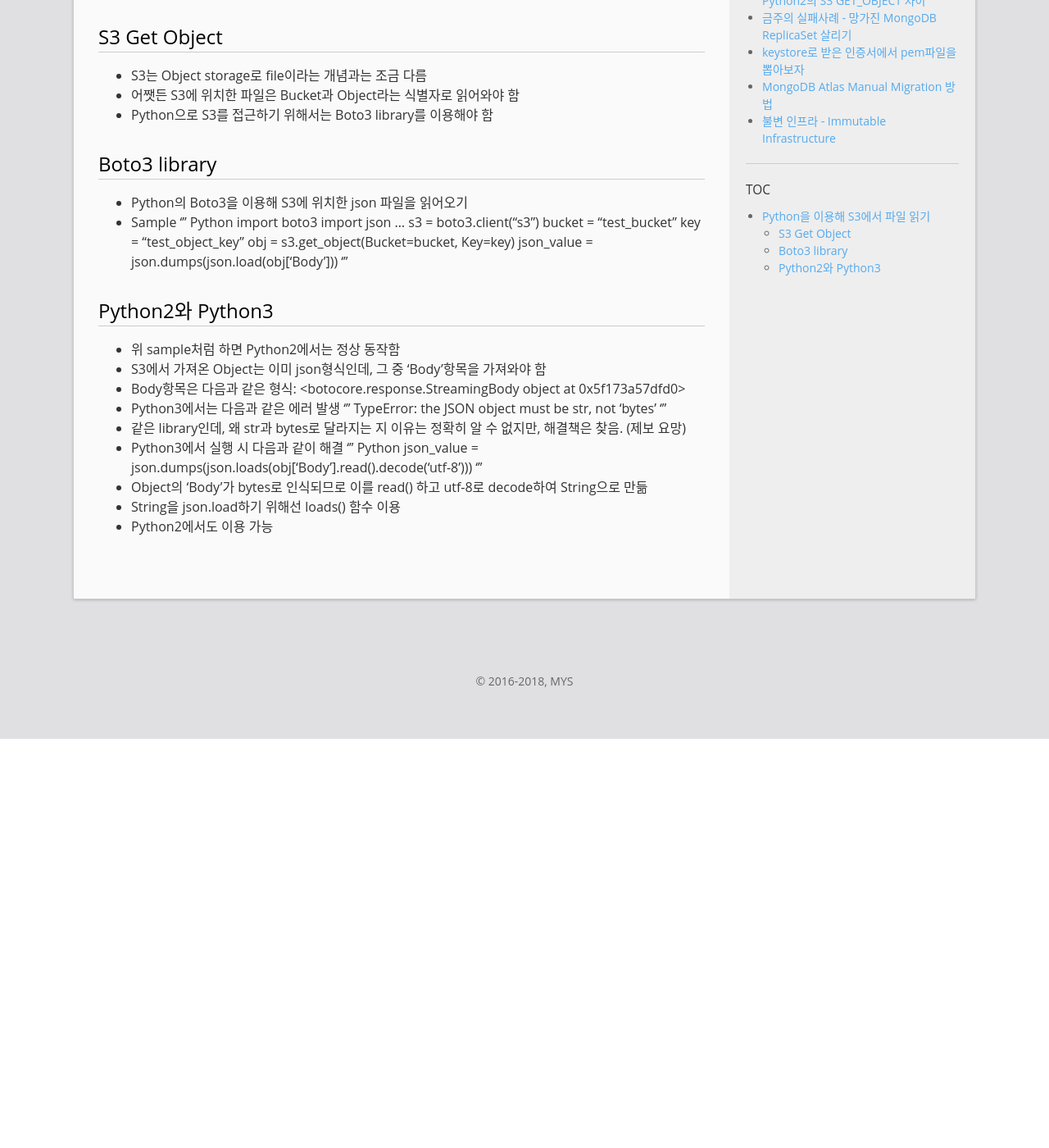
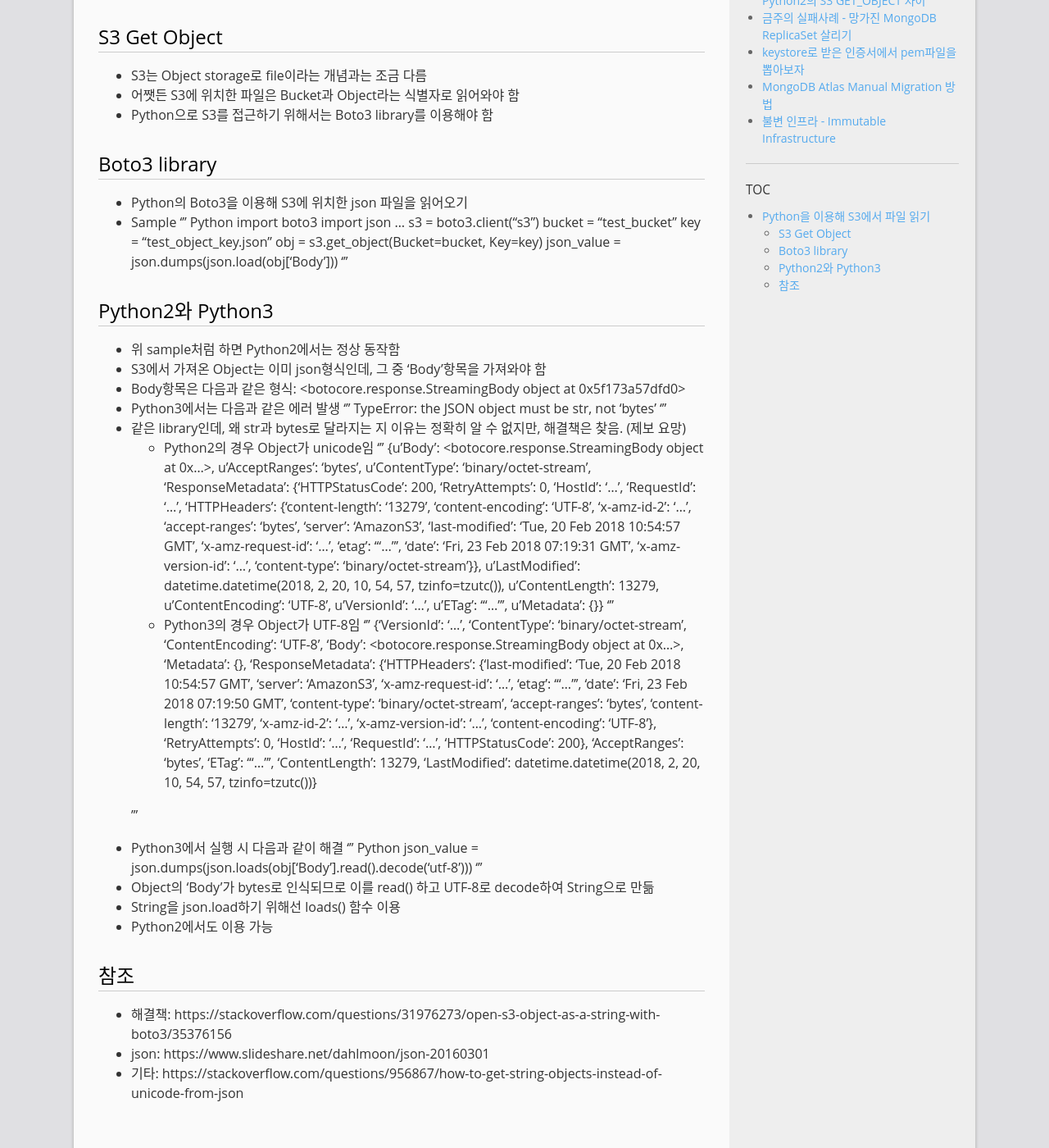
Before and after one commit to mystria/mystria.github.io, a Jekyll site: the page built from _posts/2018-02-26-fail-case-python3-vs-python2-s3-get-object.md, in a window 1280 px wide and 1400 px high, scrolled down 437 px. Shown: the whole window at 82% size. Built offline with Jekyll 4.4.1, drawn with Linux system fonts in a browser that asks for light colours; comment, search, counter and statistics services are not loaded; before the commit the page ends 1338 px from its top, so only the background shows below that.

Commit message:
Update contents

```diff
--- a/_posts/2018-02-26-fail-case-python3-vs-python2-s3-get-object.md
+++ b/_posts/2018-02-26-fail-case-python3-vs-python2-s3-get-object.md
@@ -23,7 +23,7 @@ import json
 ...
 s3 = boto3.client("s3")
 bucket = "test_bucket"
-key = "test_object_key"
+key = "test_object_key.json"
 obj = s3.get_object(Bucket=bucket, Key=key)
 json_value = json.dumps(json.load(obj['Body']))
 '''
@@ -37,10 +37,24 @@ json_value = json.dumps(json.load(obj['Body']))
 TypeError: the JSON object must be str, not 'bytes'
 '''
 - 같은 library인데, 왜 str과 bytes로 달라지는 지 이유는 정확히 알 수 없지만, 해결책은 찾음. (제보 요망)
+  + Python2의 경우 Object가 unicode임
+  '''
+  {u'Body': <botocore.response.StreamingBody object at 0x...>, u'AcceptRanges': 'bytes', u'ContentType': 'binary/octet-stream', 'ResponseMetadata': {'HTTPStatusCode': 200, 'RetryAttempts': 0, 'HostId': '...', 'RequestId': '...', 'HTTPHeaders': {'content-length': '13279', 'content-encoding': 'UTF-8', 'x-amz-id-2': '...', 'accept-ranges': 'bytes', 'server': 'AmazonS3', 'last-modified': 'Tue, 20 Feb 2018 10:54:57 GMT', 'x-amz-request-id': '...', 'etag': '"..."', 'date': 'Fri, 23 Feb 2018 07:19:31 GMT', 'x-amz-version-id': '...', 'content-type': 'binary/octet-stream'}}, u'LastModified': datetime.datetime(2018, 2, 20, 10, 54, 57, tzinfo=tzutc()), u'ContentLength': 13279, u'ContentEncoding': 'UTF-8', u'VersionId': '...', u'ETag': '"..."', u'Metadata': {}}
+  '''
+  + Python3의 경우 Object가 UTF-8임
+  '''
+  {'VersionId': '...', 'ContentType': 'binary/octet-stream', 'ContentEncoding': 'UTF-8', 'Body': <botocore.response.StreamingBody object at 0x...>, 'Metadata': {}, 'ResponseMetadata': {'HTTPHeaders': {'last-modified': 'Tue, 20 Feb 2018 10:54:57 GMT', 'server': 'AmazonS3', 'x-amz-request-id': '...', 'etag': '"..."', 'date': 'Fri, 23 Feb 2018 07:19:50 GMT', 'content-type': 'binary/octet-stream', 'accept-ranges': 'bytes', 'content-length': '13279', 'x-amz-id-2': '...', 'x-amz-version-id': '...', 'content-encoding': 'UTF-8'}, 'RetryAttempts': 0, 'HostId': '...', 'RequestId': '...', 'HTTPStatusCode': 200}, 'AcceptRanges': 'bytes', 'ETag': '"..."', 'ContentLength': 13279, 'LastModified': datetime.datetime(2018, 2, 20, 10, 54, 57, tzinfo=tzutc())}
+
+  '''
 - Python3에서 실행 시 다음과 같이 해결
 ''' Python
 json_value = json.dumps(json.loads(obj['Body'].read().decode('utf-8')))
 '''
-- Object의 'Body'가 bytes로 인식되므로 이를 read() 하고 utf-8로 decode하여 String으로 만듦
+- Object의 'Body'가 bytes로 인식되므로 이를 read() 하고 UTF-8로 decode하여 String으로 만듦
 - String을 json.load하기 위해선 loads() 함수 이용
 - Python2에서도 이용 가능
+
+## 참조
+- 해결책: https://stackoverflow.com/questions/31976273/open-s3-object-as-a-string-with-boto3/35376156
+- json: https://www.slideshare.net/dahlmoon/json-20160301
+- 기타: https://stackoverflow.com/questions/956867/how-to-get-string-objects-instead-of-unicode-from-json
```
